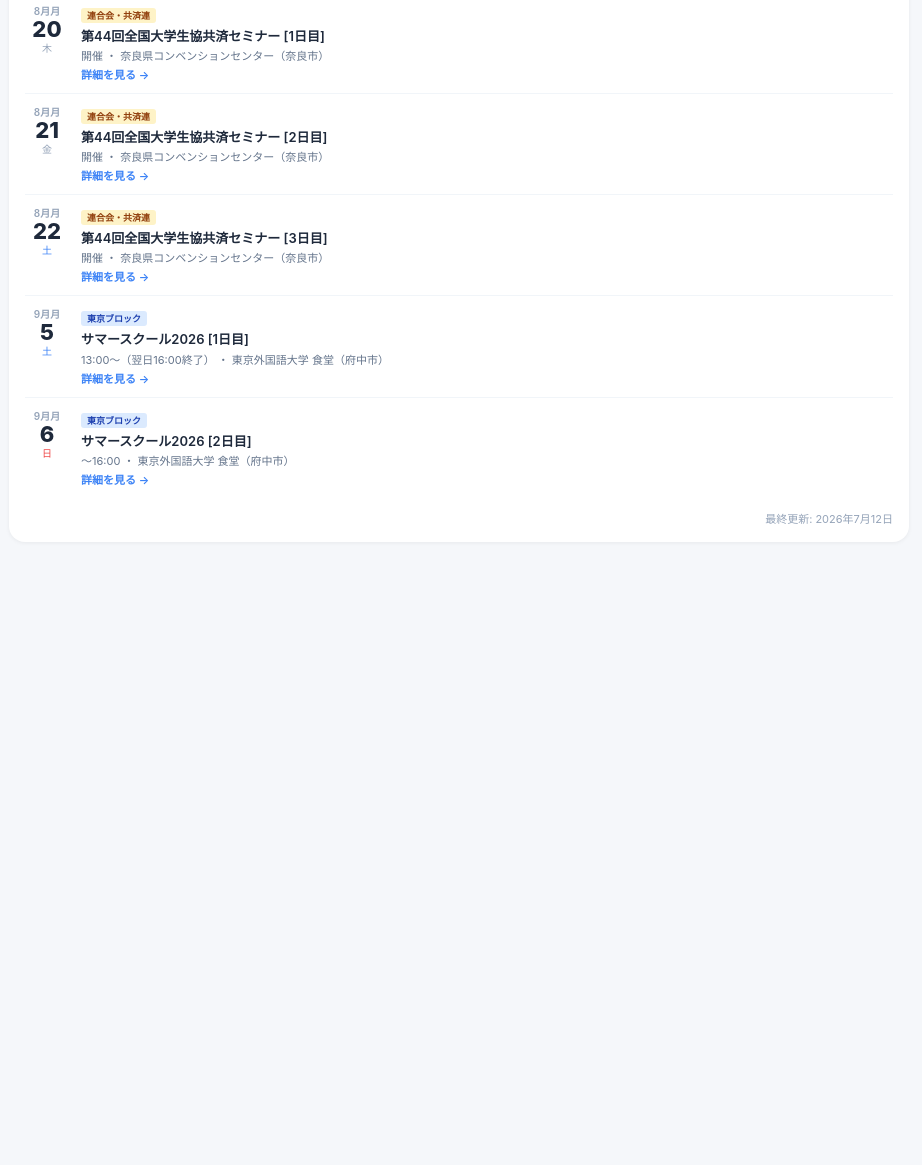
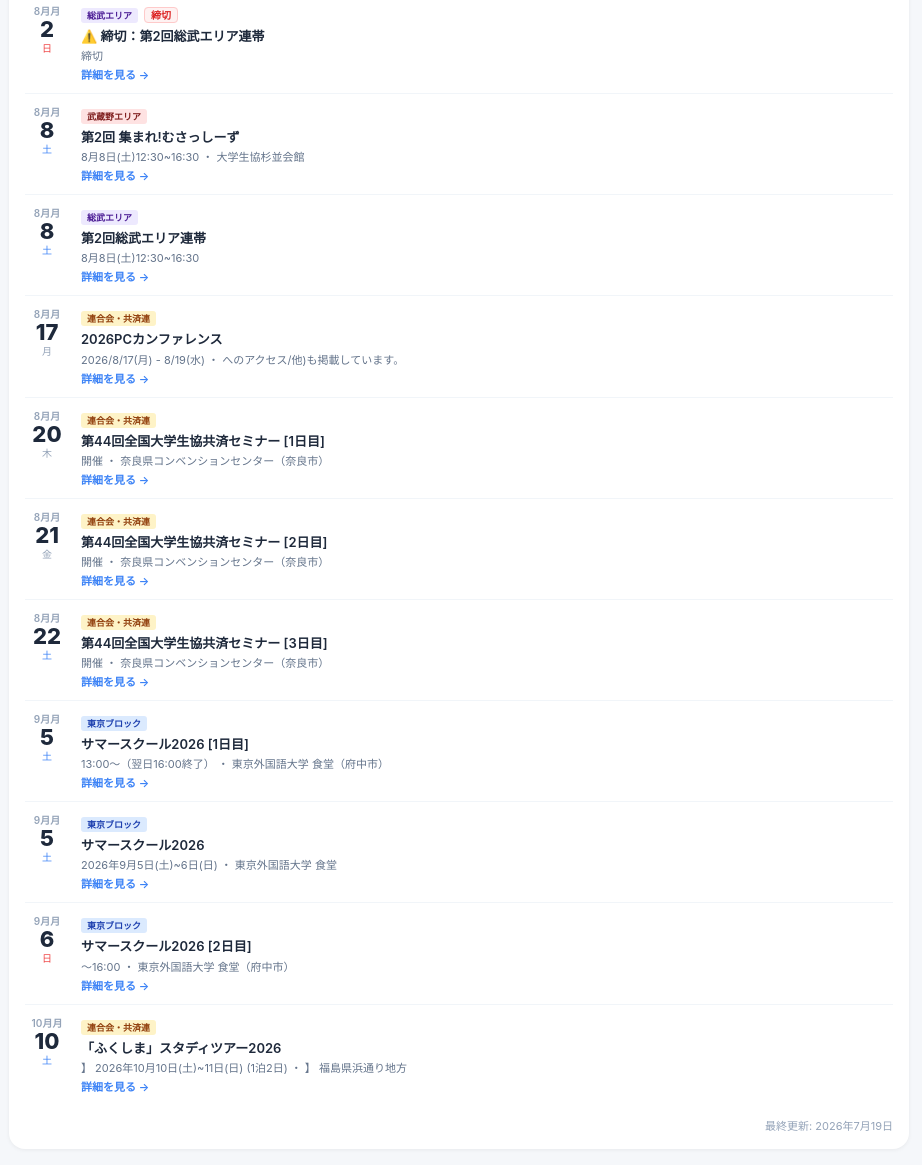
Before and after one commit to gonzaresu61/nfuca-seminar-calendar, a plain HTML site: page index.html in a window 1280 px wide. Shown: the part 1220-2385 px from the top of the page, without its empty margins (181-1103 px from the left). Before the commit the page ends 1778 px from the top, so only its background shows below. Drawn offline with Linux system fonts and the light colour scheme.

Commit message:
seminar.html の新着イベントを反映

```diff
--- a/index.html
+++ b/index.html
@@ -314,7 +314,7 @@
 </div>
 
 <script>
-const LAST_UPDATED = '2026年7月12日'; // AUTO:LAST_UPDATED
+const LAST_UPDATED = '2026年7月19日'; // AUTO:LAST_UPDATED
 
 const CATEGORIES = {
   tokyo:     { label: '東京ブロック',   cssClass: 'cat-tokyo',     dotColor: '#3b82f6' },
@@ -336,13 +336,19 @@ const EVENTS = [
   { date:'2026-07-12', name:'全国環境セミナー2026 [2日目]', time:'10:00〜12:30', venue:'山形大学 小白川キャンパス（対面）', category:'zenkoku', url:'https://www.nfuca-tokyo.jp/news/news_detail_2469.html' },
   { date:'2026-07-21', name:'かけこみ相談会 〜7月編〜', time:'18:00〜19:00', venue:'オンライン（Zoom）', category:'tokyo', url:'https://www.nfuca-tokyo.jp/news/news_detail_2470.html' },
   { date:'2026-07-25', name:'第3回東京ブロック共済推進委員会', time:'7月25日(土)午前の部, 10:30~12:30、午後の部, 13:30~15:00', venue:'午前の部, 対面開催(大学生協杉並会館)、午後の部, ハイブリッド開催(対面 or zoom)', category:'tokyo', url:'https://www.nfuca-tokyo.jp/news/news_detail_2478.html' },
+  { date:'2026-07-25', name:'第3回東京ブロック共済推進委員会', time:'7月25日(土)午前の部, 10:30~12:30、午後の部, 13:30~15:00', venue:'午前の部, 対面開催(大学生協杉並会館)、午後の部, ハイブリッド開催(対面 or zoom)', category:'tokyo', url:'https://www.nfuca-tokyo.jp/news/news_detail_2491.html' },
   { date:'2026-07-31', name:'⚠️ 締切：共済セミナー展示エントリー', time:'23:59締切', venue:'', category:'zenkoku', url:'https://www.nfuca-tokyo.jp/news/news_detail_2472.html', isDeadline:true },
+  { date:'2026-08-02', name:'⚠️ 締切：第2回総武エリア連帯', time:'締切', venue:'', category:'sobu', url:'https://www.nfuca-tokyo.jp/news/news_detail_2485.html', isDeadline:true },
   { date:'2026-08-08', name:'第2回 集まれ!むさっしーず', time:'8月8日(土)12:30~16:30', venue:'大学生協杉並会館', category:'musashino', url:'https://www.nfuca-tokyo.jp/news/news_detail_2480.html' },
+  { date:'2026-08-08', name:'第2回総武エリア連帯', time:'8月8日(土)12:30~16:30', venue:'', category:'sobu', url:'https://www.nfuca-tokyo.jp/news/news_detail_2485.html' },
+  { date:'2026-08-17', name:'2026PCカンファレンス<NEWS Vol.3>', time:'2026/8/17(月) - 8/19(水)', venue:'へのアクセス/他)も掲載しています。', category:'zenkoku', url:'https://www.nfuca-tokyo.jp/news/news_detail_2487.html' },
   { date:'2026-08-20', name:'第44回全国大学生協共済セミナー [1日目]', time:'開催', venue:'奈良県コンベンションセンター（奈良市）', category:'zenkoku', url:'https://www.nfuca-tokyo.jp/news/news_detail_2472.html' },
   { date:'2026-08-21', name:'第44回全国大学生協共済セミナー [2日目]', time:'開催', venue:'奈良県コンベンションセンター（奈良市）', category:'zenkoku', url:'https://www.nfuca-tokyo.jp/news/news_detail_2472.html' },
   { date:'2026-08-22', name:'第44回全国大学生協共済セミナー [3日目]', time:'開催', venue:'奈良県コンベンションセンター（奈良市）', category:'zenkoku', url:'https://www.nfuca-tokyo.jp/news/news_detail_2472.html' },
   { date:'2026-09-05', name:'サマースクール2026 [1日目]', time:'13:00〜（翌日16:00終了）', venue:'東京外国語大学 食堂（府中市）', category:'tokyo', url:'https://www.nfuca-tokyo.jp/news/news_detail_2464.html' },
+  { date:'2026-09-05', name:'サマースクール2026', time:'2026年9月5日(土)~6日(日)', venue:'東京外国語大学 食堂', category:'tokyo', url:'https://www.nfuca-tokyo.jp/news/news_detail_2483.html' },
   { date:'2026-09-06', name:'サマースクール2026 [2日目]', time:'〜16:00', venue:'東京外国語大学 食堂（府中市）', category:'tokyo', url:'https://www.nfuca-tokyo.jp/news/news_detail_2464.html' },
+  { date:'2026-10-10', name:'「ふくしま」スタディツアー2026', time:'】 2026年10月10日(土)~11日(日) (1泊2日)', venue:'】 福島県浜通り地方', category:'zenkoku', url:'https://www.nfuca-tokyo.jp/news/news_detail_2488.html' },
 ];
 // AUTO:EVENTS:END
 
```
